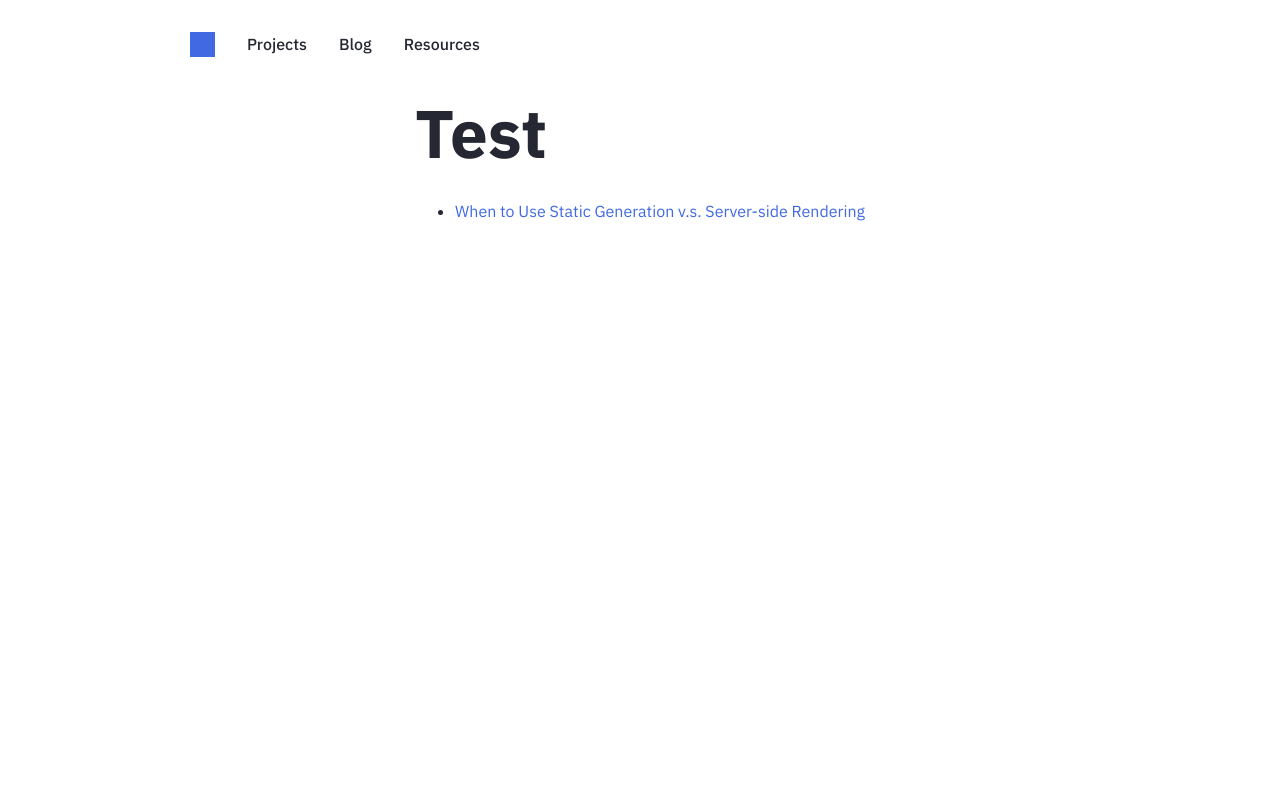
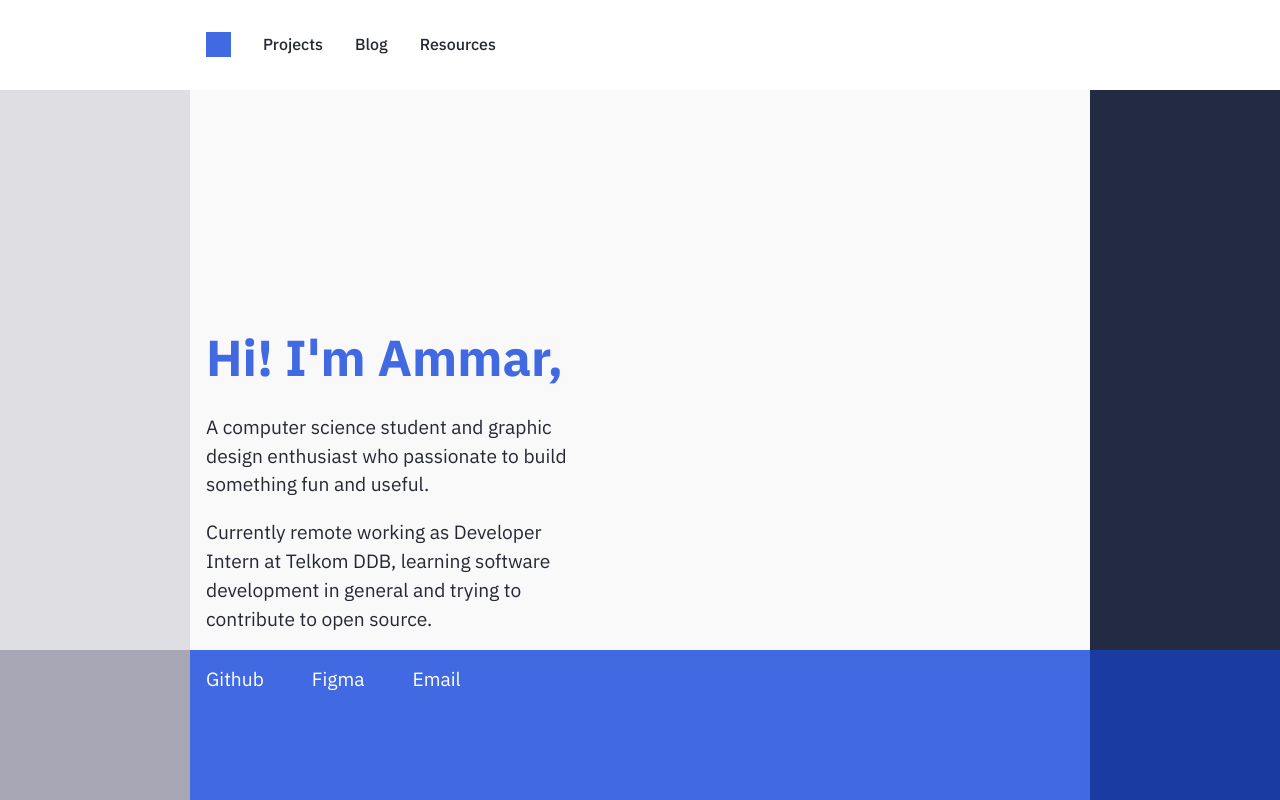
Before and after one commit to abdmmar/website, a Next.js app: page / in a window 1280 px wide. Shown: the top 800 px of the page. Built offline with nearby package versions, Linux system fonts and the light colour scheme.

Commit message:
Add hero section

```diff
--- a/components/Layout/NavBar/NavBar.module.scss
+++ b/components/Layout/NavBar/NavBar.module.scss
@@ -6,7 +6,7 @@
   align-items: center;
   width: 100%;
   max-width: 900px;
-  padding: $spacing-xl 0;
+  padding: $spacing-xl $spacing-m;
   background-color: $bg-color-primary;
   position: sticky;
 }
--- a/pages/Index.module.scss
+++ b/pages/Index.module.scss
@@ -1,7 +1,6 @@
 @import '/styles/variables.scss';
 
 .container {
-  height: 100vh;
   min-height: 100vh;
   display: flex;
   flex-direction: column;
@@ -14,3 +13,88 @@
   place-items: center;
   background-color: $bg-color-primary;
 }
+
+.main {
+  width: 100%;
+}
+
+.hero {
+  height: 100%;
+  min-height: calc(100vh - 90px);
+  display: grid;
+  grid-template-rows: 1fr min-content;
+}
+
+.hero_grid_one {
+  display: grid;
+  grid-template-columns: 1fr 900px 1fr;
+
+  & > div:nth-child(1) {
+    background-color: $hero-grid-1;
+  }
+
+  & > div:nth-child(3) {
+    background-color: $hero-grid-5;
+  }
+}
+
+.hero_content {
+  height: 100%;
+  display: flex;
+  align-items: flex-end;
+  padding: $spacing-m;
+  background-color: $bg-color-secondary;
+
+  & p:last-child {
+    margin-bottom: 0;
+  }
+}
+
+.hero_desc {
+  width: 45%;
+  font-size: 1.2rem;
+  line-height: calc(1.2rem * 1.5);
+}
+
+.hero_desc_title {
+  color: $accent-color-1;
+}
+
+.hero_grid_two {
+  min-height: 150px;
+  display: grid;
+  grid-template-columns: 1fr 900px 1fr;
+
+  & > div:nth-child(1) {
+    background-color: $hero-grid-2;
+  }
+
+  & > div:nth-child(3) {
+    background-color: $hero-grid-6;
+  }
+}
+
+.hero_social {
+  color: $neutral-light-color;
+  padding: $spacing-m;
+  background-color: $accent-color-1;
+}
+
+.hero_social_list {
+  list-style: none;
+  padding: 0;
+  margin: 0;
+  display: grid;
+  grid-template-columns: min-content min-content min-content;
+  gap: $spacing-xxxl;
+  font-size: 1.2rem;
+
+  & a {
+    color: $neutral-light-color;
+  }
+
+  & a::before {
+    z-index: 0;
+    background: $neutral-light-color;
+  }
+}
--- a/pages/index.js
+++ b/pages/index.js
@@ -21,6 +21,47 @@ export default function Home({posts}) {
       </header>
 
       <main className={styles.main}>
+        <div className={styles.hero}>
+          <div className={styles.hero_grid_one}>
+            <div></div>
+            <div className={styles.hero_content}>
+              <div className={styles.hero_desc}>
+                <h2 className={styles.hero_desc_title}>
+                  Hi! I&apos;m Ammar,
+                </h2>
+                <p>
+                  A computer science student and graphic design enthusiast who
+                  passionate to build something fun and useful.
+                </p>
+                <p>
+                  Currently remote working as Developer Intern at Telkom DDB,
+                  learning software development in general and trying to
+                  contribute to open source.
+                </p>
+              </div>
+            </div>
+            <div></div>
+          </div>
+          <div className={styles.hero_grid_two}>
+            <div></div>
+            <div className={styles.hero_social}>
+              <ul className={styles.hero_social_list}>
+                <li>
+                  <a href="#">Github</a>
+                </li>
+                <li>
+                  <a href="#">Figma</a>
+                </li>
+                <li>
+                  <a href="#">Email</a>
+                </li>
+              </ul>
+            </div>
+            <div></div>
+          </div>
+        </div>
+        <div className={styles.projects}></div>
+        <div className={styles.blog}>
           <h1>Test</h1>
           <ul>
             {posts.map(({slug, frontmatter: meta}) => {
@@ -31,6 +72,7 @@ export default function Home({posts}) {
               )
             })}
           </ul>
+        </div>
       </main>
       <footer></footer>
     </div>
--- a/styles/variables.scss
+++ b/styles/variables.scss
@@ -11,6 +11,7 @@ $typefaces-mono: 'Fira Code', Consolas, Monaco, 'Andale Mono', 'Ubuntu Mono',
 
 $text-color-primary: hsla(225, 15%, 17%, 1);
 $text-color-secondary: hsla(225, 15%, 47%, 1);
+$text-color-ternary: rgb(218, 218, 218);
 
 $font-size: 16px;
 $line-height: calc(#{$font-size} * 1.6);
@@ -25,6 +26,11 @@ $box-shadow: 0px 5px 10px 0px hsla(225, 15%, 17%, 0.1);
 $outline-color: $accent-color-1;
 $icon-color-primary: $accent-color-1;
 $icon-color: hsla(225, 15%, 17%, 1);
+
+$hero-grid-1: hsla(240, 8%, 88%, 1);
+$hero-grid-2: hsla(240, 9%, 68%, 1);
+$hero-grid-5: hsla(225, 31%, 20%, 1);
+$hero-grid-6: hsla(225, 72%, 37%, 1);
 
 $spacing-xxs: 4px;
 $spacing-xs: 8px;
```
Lines whose indentation alone changed are shown as unchanged.
